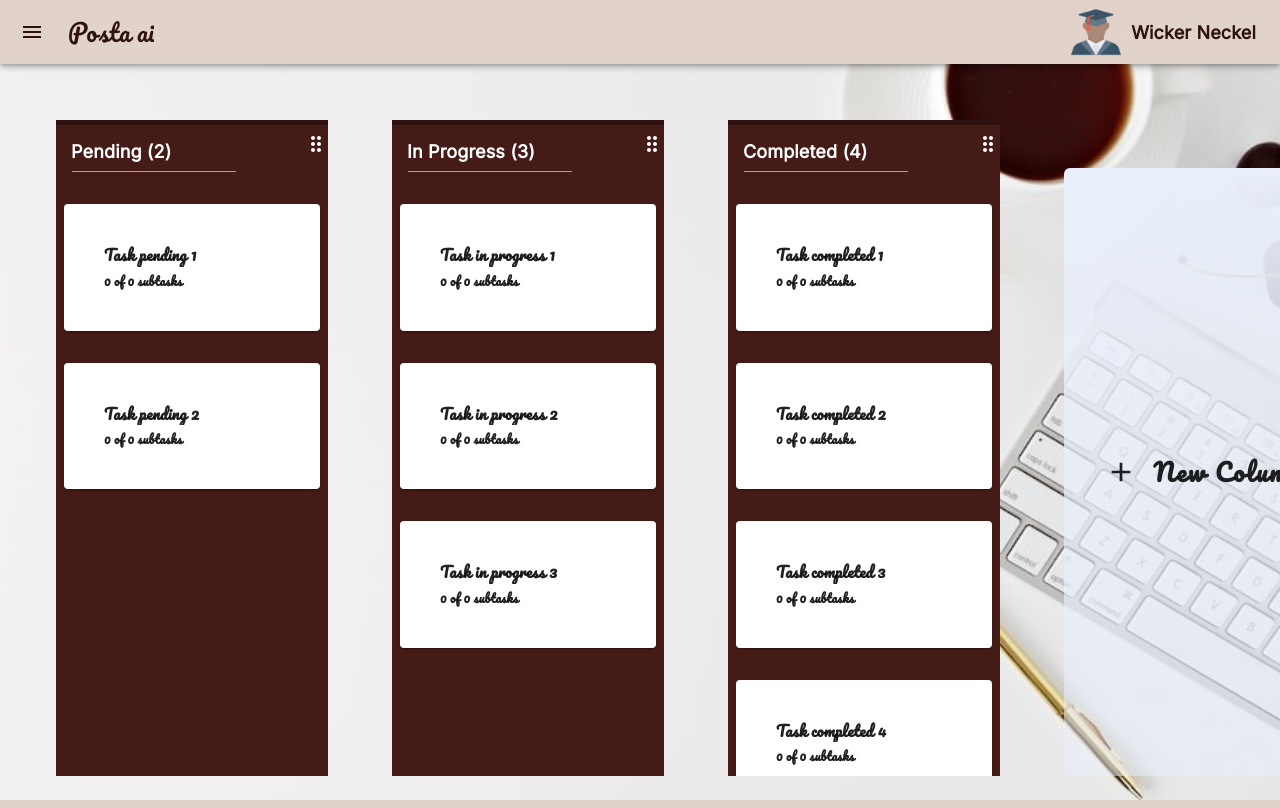
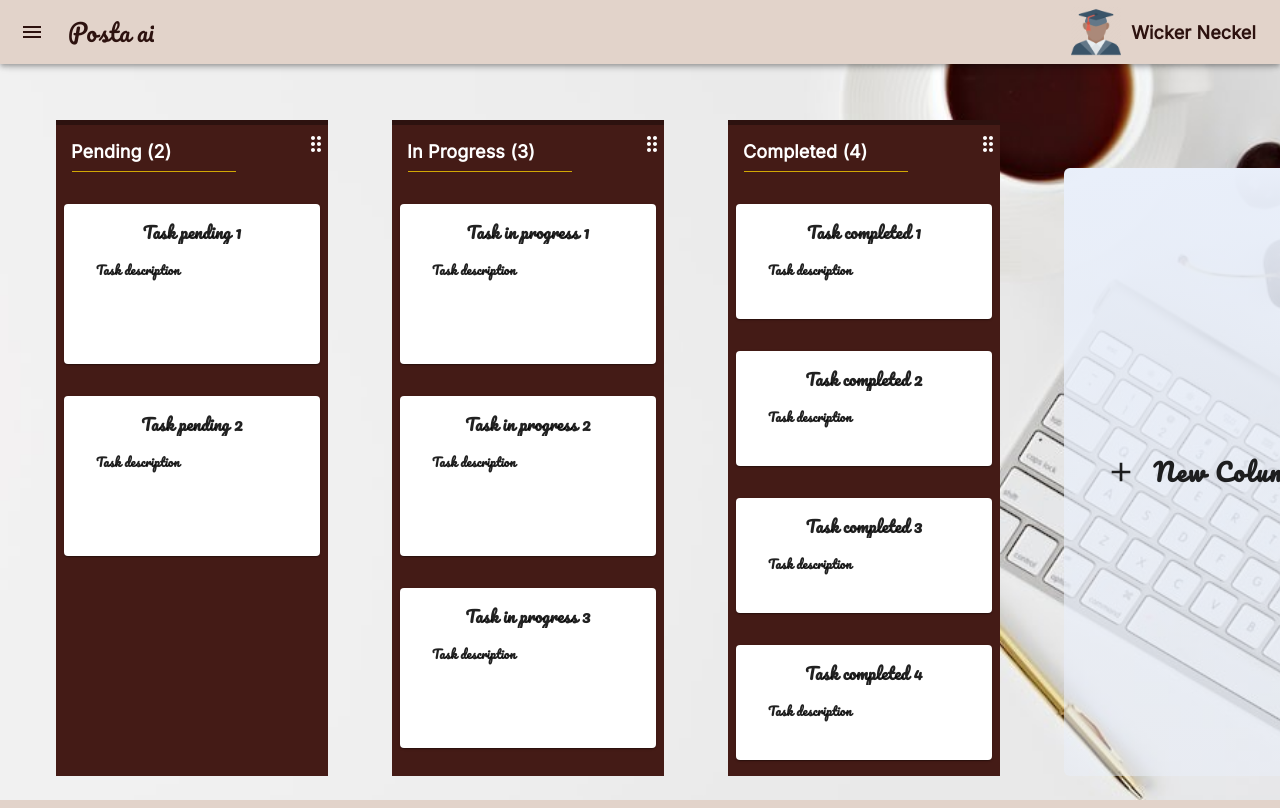
Before and after one commit to WilckerNeckel/posta.ai-frontend, a React (Vite) app: page / in a window 1280 px wide. Shown: the top 808 px of the page. Built offline with nearby package versions, Linux system fonts and the light colour scheme.

Commit message:
fix: adjust card layout

```diff
--- a/src/components/active-board-column/ColumnTaskItem.tsx
+++ b/src/components/active-board-column/ColumnTaskItem.tsx
@@ -12,8 +12,11 @@ interface Props {
 }
 
 const CustomPaper = styled(Paper)(({ theme }) => ({
-  padding: theme.spacing(5),
+    padding: theme.spacing(2),
     cursor: "pointer",
+    display: "flex",
+    flexDirection: "column",
+    alignItems: "center",
     "&:hover .task-title": {
         color: theme.palette.primary.main,
     },
@@ -36,7 +39,7 @@ export const ColumnTaskItem = ({ task, index }: Props) => {
             {(provided) => (
                 <CustomPaper
                     key={task.id}
-          sx={{ cursor: "pointer", my: 2, mx: 1}}
+                    sx={{ cursor: "pointer", my: 2, mx: 1, height: 160}}
                     onClick={handleTaskClick}
                     ref={provided.innerRef}
                     {...provided.draggableProps}
@@ -44,11 +47,12 @@ export const ColumnTaskItem = ({ task, index }: Props) => {
                 >
                     <Typography
                         width="100%"
-            fontSize="15px"
+                        fontSize="16px"
                         overflow="hidden"
                         fontWeight={600}
                         className="task-title"
                         textOverflow="ellipsis"
+                        textAlign="center"
                     >
                         {task.title}
                     </Typography>
@@ -56,8 +60,13 @@ export const ColumnTaskItem = ({ task, index }: Props) => {
                         variant="caption"
                         fontWeight={700}
                         color="customGrey.main"
+                        mt={2}
+                        width="100%"
+                        textAlign="left"
+                        px={2}
                     >
-            {`${subtasksCompleted} of ${task.subtasks.length} subtasks`}
+                        {/* {`${subtasksCompleted} of ${task.subtasks.length} subtasks`} */}
+                        {task.description}
                     </Typography>
                 </CustomPaper>
             )}
```
Lines whose indentation alone changed are shown as unchanged.
